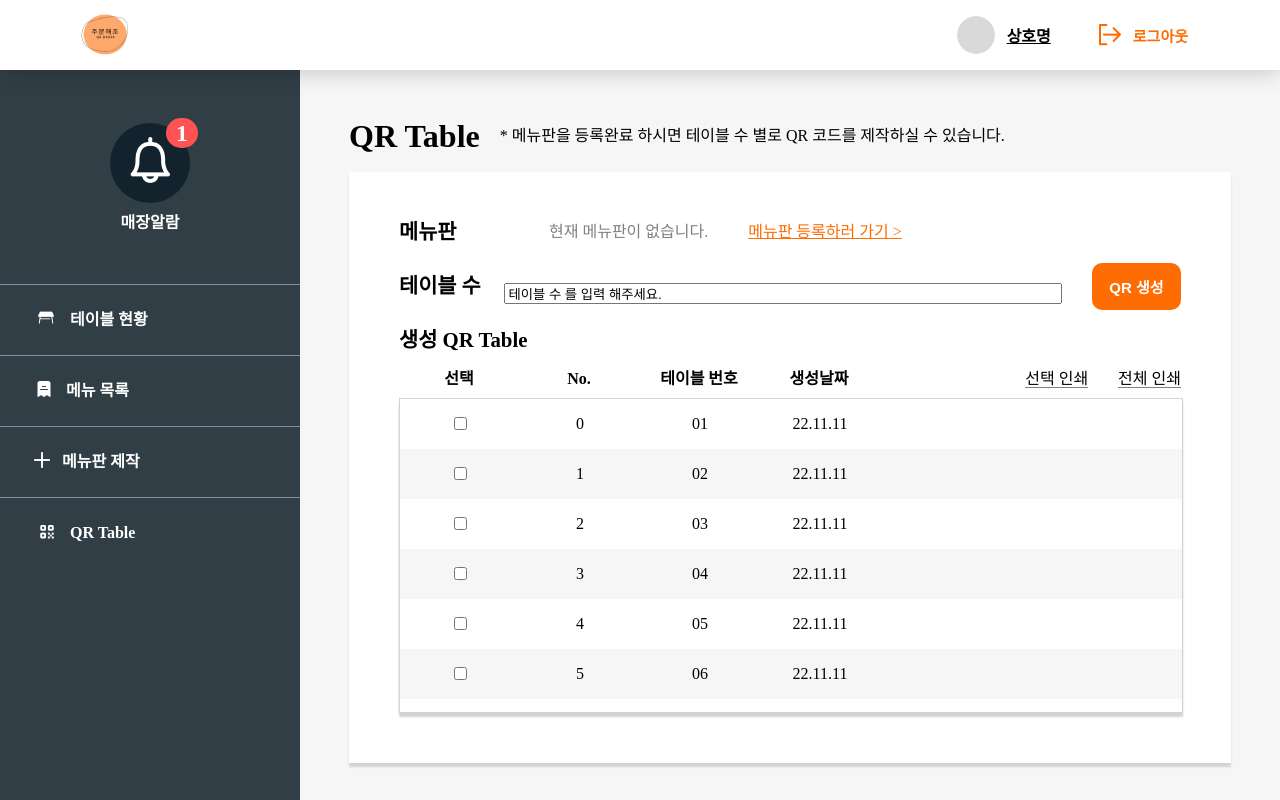
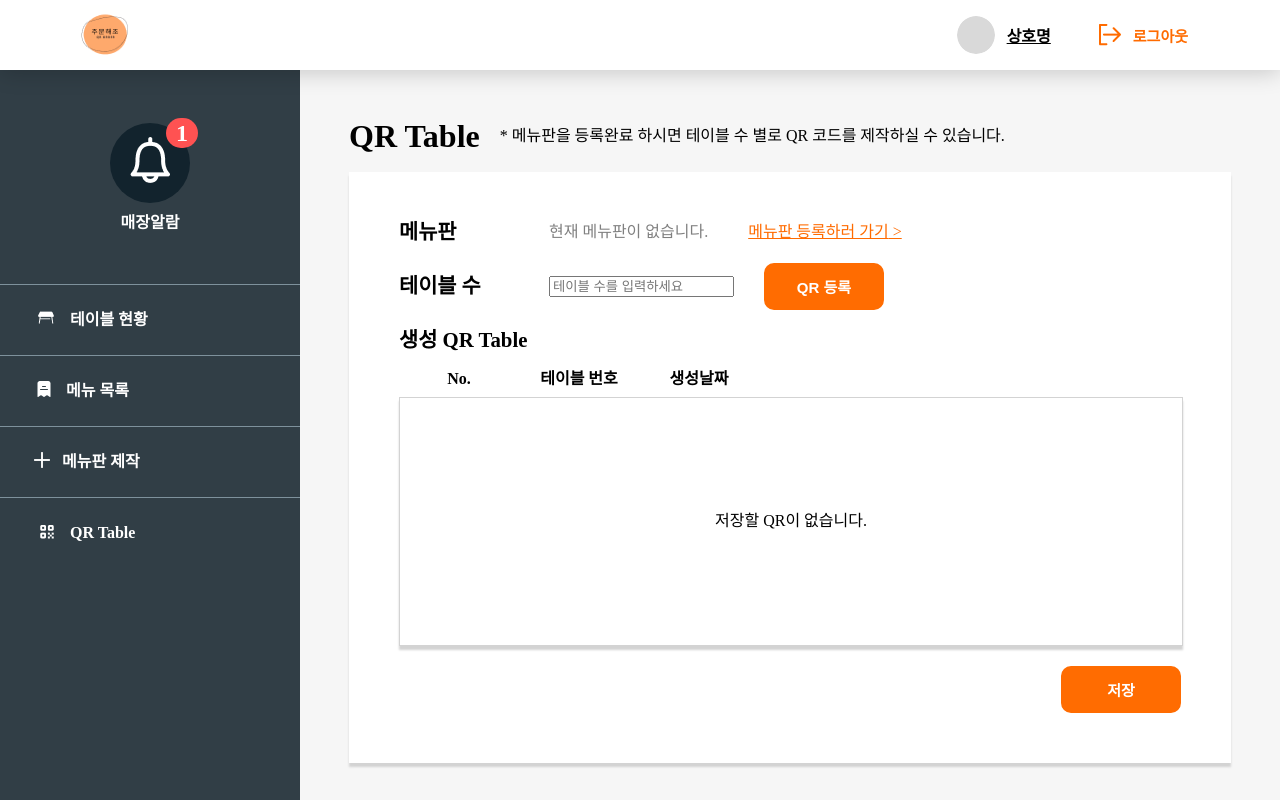
Before and after one commit to codestates-seb/seb40_main_021, a React (Create React App) app in the folder client/: page /user/qr in a window 1280 px wide. Built offline with nearby package versions, Linux system fonts and the light colour scheme.

Commit message:
✨ Feat:Add QR

```diff
--- a/client/src/components/AdminComponents/Button.js
+++ b/client/src/components/AdminComponents/Button.js
@@ -1,5 +1,7 @@
 import React from 'react';
 import styled from 'styled-components';
+import { useDispatch } from 'react-redux';
+import { createQr } from '../../redux/action/action';
 
 const Btn = styled.button`
    width: 120px;
@@ -15,8 +17,27 @@ const Btn = styled.button`
    @media screen and (max-width: 700px) {
    }
 `;
-const ButtonWrap = () => {
-   return <Btn>QR 생성</Btn>;
+// const hadleClickCreateQR = () => {
+//    const qrURL = 'https://chart.apis.google.com/chart?cht=qr&chs=300x300&chl=http://localhost:3000/userid/tableNum';
+//    const qrImg = document.createElement('img');
+//    qrImg.setAttribute('id', 'qrCodeImg');
+//    qrImg.setAttribute('src', qrURL);
+// };
+
+const ButtonWrap = ({ text, num }) => {
+   const dispatch = useDispatch();
+   const hadleClickCreateQR = () => {
+      const QrList = [];
+      for (let i = 0; i < num; i++) {
+         QrList.push({ qrURL: null, tableNum: null, date: new Date().toLocaleDateString().slice(0, -1) });
+      }
+      dispatch(createQr(QrList));
+   };
+   const handleClickSaveQr = () => {
+      //서버에 post 요청
+   };
+
+   return <Btn onClick={text === 'QR 등록' ? hadleClickCreateQR : handleClickSaveQr}>{text}</Btn>;
 };
 
 export default ButtonWrap;
--- a/client/src/components/AdminComponents/QrTable/CreateQR.js
+++ b/client/src/components/AdminComponents/QrTable/CreateQR.js
@@ -2,6 +2,7 @@ import React from 'react';
 import styled from 'styled-components';
 import InputTables from './InputTable';
 import QrList from './QrList';
+import Button from '../Button';
 
 const CreateQR = () => {
    return (
@@ -17,17 +18,15 @@ const CreateQR = () => {
             </div>
             <div className="flex">
                <div className="th">
-                  <div>선택</div>
                   <div>No.</div>
                   <div>테이블 번호</div>
                   <div>생성날짜</div>
                </div>
-               <div className="print">
-                  <div>선택 인쇄</div>
-                  <div>전체 인쇄</div>
-               </div>
             </div>
             <QrList></QrList>
+            <div className="QrSaveBtn">
+               <Button text={'저장'}></Button>
+            </div>
          </main>
       </MainContants>
    );
@@ -39,20 +38,10 @@ const MainContants = styled.div`
    height: 90%;
    width: 100%;
    margin-top: 50px;
-   .print {
+   .QrSaveBtn {
       display: flex;
-
       justify-content: end;
-      flex-grow: 1;
-      > :first-child {
-         border-bottom: 1px solid gray;
-         cursor: pointer;
-      }
-      > :last-child {
-         margin-left: 30px;
-         border-bottom: 1px solid gray;
-         cursor: pointer;
-      }
+      margin-top: 20px;
    }
    .flex {
       display: flex;
--- a/client/src/components/AdminComponents/QrTable/InputTable.js
+++ b/client/src/components/AdminComponents/QrTable/InputTable.js
@@ -1,9 +1,13 @@
 import React, { useState } from 'react';
-import Input from '../../Input';
+// import Input from '../../Input';  보류
 import styled from 'styled-components';
 import Button from '../Button';
+
 const InputTable = () => {
    const [tableValue, setTableValue] = useState('');
+   const hadleClickCreateQR = e => {
+      setTableValue(e.target.value);
+   };
    return (
       <InputTableBox>
          <div className="createQrBox">
@@ -13,8 +17,13 @@ const InputTable = () => {
          </div>
          <div className="createQrBox">
             <h2 className="label">테이블 수</h2>
-            <Input value="테이블 수 를 입력 해주세요." handleValue={setTableValue} width="220px"></Input>
-            <Button></Button>
+            <input
+               type="text"
+               placeholder="테이블 수를 입력하세요"
+               onChange={e => {
+                  hadleClickCreateQR(e);
+               }}></input>
+            <Button text={'QR 등록'} num={tableValue}></Button>
          </div>
       </InputTableBox>
    );
--- a/client/src/components/AdminComponents/QrTable/QrInfo.js
+++ b/client/src/components/AdminComponents/QrTable/QrInfo.js
@@ -1,13 +1,20 @@
 import React from 'react';
+import { useDispatch } from 'react-redux';
+import { registerTableNum } from '../../../redux/action/action';
 import styled from 'styled-components';
 const QrInfo = ({ data, idx }) => {
-   console.log(idx);
+   const dispatch = useDispatch();
+   const onChangeTableNumDispatch = e => {
+      const tableNum = e.target.value;
+      dispatch(registerTableNum(tableNum, idx));
+   };
    return (
       <QrInfoBox>
          <div className="qrInfos">
-            <input type="checkbox" className="qrInfo"></input>
-            <div>{idx}</div>
-            <div>{data.tableNum}</div>
+            <div>{idx + 1}</div>
+            <div>
+               <input type="text" onChange={e => onChangeTableNumDispatch(e)}></input>
+            </div>
             <div>{data.date}</div>
          </div>
       </QrInfoBox>
@@ -15,7 +22,6 @@ const QrInfo = ({ data, idx }) => {
 };
 const QrInfoBox = styled.div`
    height: 50px;
-
    .qrInfos {
       display: grid;
       height: 100%;
--- a/client/src/components/AdminComponents/QrTable/QrList.js
+++ b/client/src/components/AdminComponents/QrTable/QrList.js
@@ -1,33 +1,34 @@
 import React from 'react';
 import styled from 'styled-components';
 import QrInfo from './QrInfo';
+import { useSelector } from 'react-redux';
 const QrList = () => {
-   const dummyData = {
-      data: [
-         { id: 0, tableNum: '01', date: '22.11.11' },
-         { id: 1, tableNum: '02', date: '22.11.11' },
-         { id: 2, tableNum: '03', date: '22.11.11' },
-         { id: 3, tableNum: '04', date: '22.11.11' },
-         { id: 4, tableNum: '05', date: '22.11.11' },
-         { id: 5, tableNum: '06', date: '22.11.11' },
-         { id: 6, tableNum: '07', date: '22.11.11' },
-         { id: 7, tableNum: '08', date: '22.11.11' },
-      ],
-   };
+   const tableTheNum = useSelector(state => state.qrDate);
    return (
       <QrListBox>
-         {dummyData.data.map((data, idx) => {
-            return <QrInfo key={data.id} data={data} idx={idx}></QrInfo>;
-         })}
+         {tableTheNum.length === 0 ? (
+            <div className="emptyList">저장할 QR이 없습니다.</div>
+         ) : (
+            tableTheNum.map((data, idx) => {
+               return <QrInfo key={idx} data={data} idx={idx}></QrInfo>;
+            })
+         )}
       </QrListBox>
    );
 };
 const QrListBox = styled.div`
    border: 1px solid lightgray;
    width: 100%;
-   height: 100%;
+   height: 250px;
    box-shadow: 0 4px 2px 0px lightgray;
    overflow-y: scroll;
+   .emptyList {
+      display: flex;
+      font-size: 16px;
+      height: 100%;
+      justify-content: center;
+      align-items: center;
+   }
    ::-webkit-scrollbar {
       width: 8px;
    }
--- a/client/src/components/AdminComponents/StoreInfo/Buttons.js
+++ b/client/src/components/AdminComponents/StoreInfo/Buttons.js
@@ -1,8 +1,7 @@
 import React from 'react';
 import styled from 'styled-components';
-import { useDispatch } from 'react-redux';
 import { storeInfoUpdate } from '../../../redux/action/action';
-import { useSelector } from 'react-redux';
+import { useSelector, useDispatch } from 'react-redux';
 
 const BtnWrap = styled.div`
    display: flex;
@@ -48,7 +47,7 @@ const OrangeBtn = styled.button`
 `;
 const ButtonWrap = ({ bottom }) => {
    const dispatch = useDispatch();
-   const UpdateState = useSelector(state => state.data.storeInfoUpdateState);
+   const UpdateState = useSelector(state => state.storeInfoUpdateState);
    const handleClickStorInfoUpdate = () => {
       dispatch(storeInfoUpdate());
    };
--- a/client/src/components/AdminComponents/StoreInfo/InfoTable.js
+++ b/client/src/components/AdminComponents/StoreInfo/InfoTable.js
@@ -15,8 +15,8 @@ export const InfoTable = () => {
    };
    return (
       <div>
-         <table>
-            <tbody className="sotrinfo">
+         <table className="table">
+            <tbody>
                <tr>
                   <th>주소</th>
                   <td>{dummyData.data.address}</td>
--- a/client/src/components/AdminComponents/StoreInfo/StoreInfo.js
+++ b/client/src/components/AdminComponents/StoreInfo/StoreInfo.js
@@ -16,7 +16,8 @@ const StoreInfo = () => {
             '매일 깨끗하고 신선한재료로 맛있는 퓨전요리와 경양식. 고급원두를 사용한 다양한 커피 분위기좋고 경치좋고 맛있기까지하는 맛나요 가게로 놀러오세요~^^',
       },
    };
-   const UpdateState = useSelector(state => state.data.storeInfoUpdateState);
+   const UpdateState = useSelector(state => state.storeInfoUpdateState);
+   console.log(UpdateState);
    return (
       <MainContants>
          <div className="title">
@@ -40,6 +41,10 @@ const MainContants = styled.div`
    align-items: center;
    width: 100%;
    margin-top: 50px;
+   .table {
+      border-collapse: separate;
+      border-spacing: 0 15px;
+   }
    .sotreTimes {
       display: flex;
       flex-direction: column;
@@ -51,11 +56,11 @@ const MainContants = styled.div`
       display: flex;
       box-sizing: border-box;
       width: 90%;
-      height: 400px;
+      height: 100%;
+      max-height: 500px;
       background-color: white;
       box-shadow: 0 4px 2px 0px lightgray;
       padding: 50px;
-      overflow: hidden;
    }
    > :first-child {
       //title
@@ -75,7 +80,7 @@ const MainContants = styled.div`
       display: flex;
       flex-direction: column;
       height: 100%;
-      width: 90%;
+      width: 100%;
       margin-left: 30px;
       overflow-y: scroll;
 
@@ -96,7 +101,6 @@ const MainContants = styled.div`
    @media screen and (max-width: 1100px) {
       .mainContant {
          flex-direction: column;
-         height: 500px;
       }
       .storeInfoContainer {
          margin-top: 30px;
--- a/client/src/redux/action/action.js
+++ b/client/src/redux/action/action.js
@@ -1,7 +1,28 @@
 export const CLICK_TO_StoreInfoUpdate = 'CLICK_TO_StoreInfoUpdate';
+export const CREATE_QR = 'CREATE_QR';
+export const REGISTER_TABLE_NUM = 'REGISTER_TABLE_NUM';
 
 export const storeInfoUpdate = () => {
    return {
       type: CLICK_TO_StoreInfoUpdate,
    };
 };
+
+export const createQr = QrList => {
+   return {
+      type: CREATE_QR,
+      playload: {
+         QrList,
+      },
+   };
+};
+
+export const registerTableNum = (tableNum, idx) => {
+   return {
+      type: REGISTER_TABLE_NUM,
+      playload: {
+         tableNum,
+         idx,
+      },
+   };
+};
```
Also changed, not shown: client/src/redux/reducers/adminReducer.js (+14 -5 lines).
